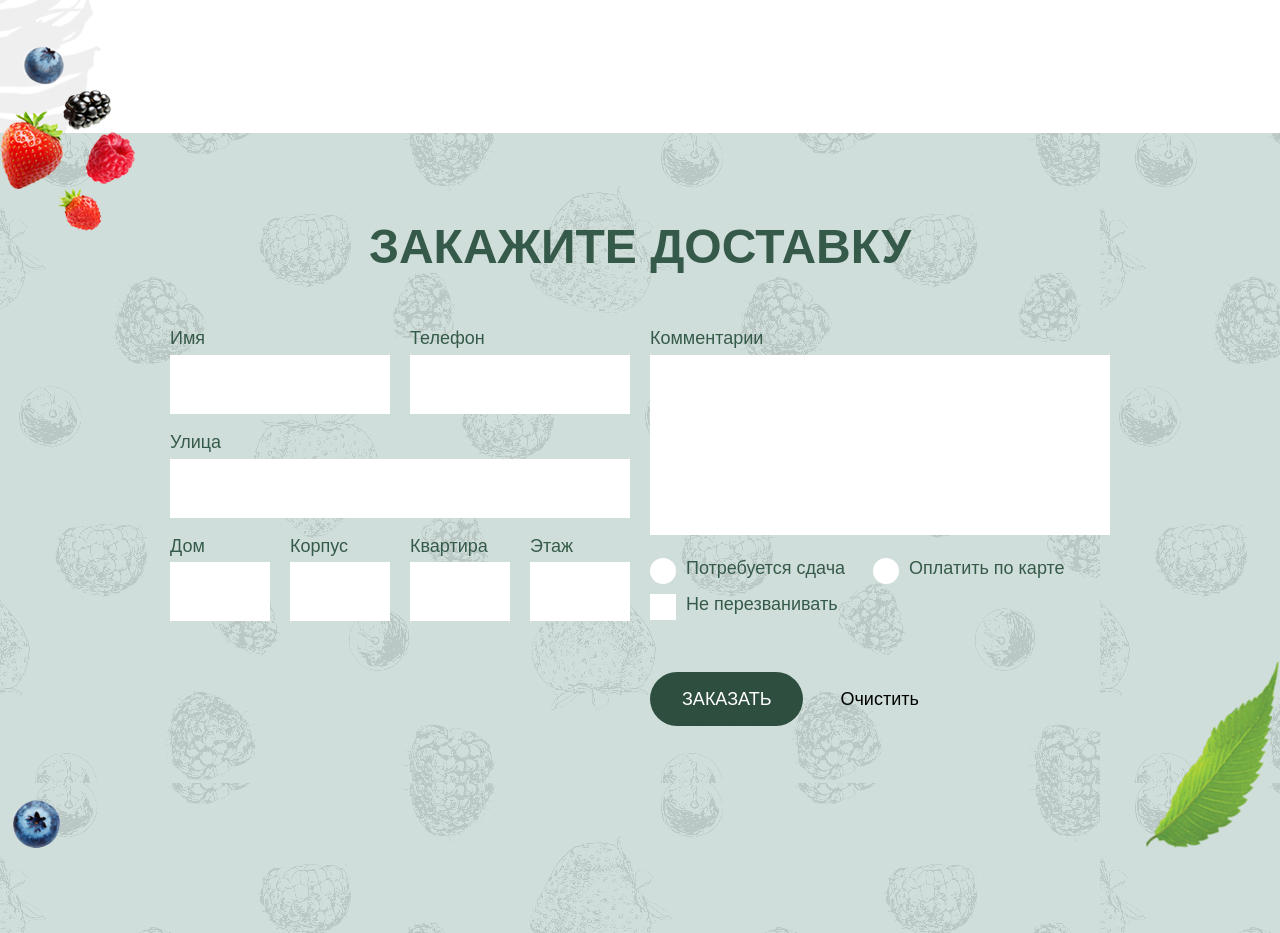
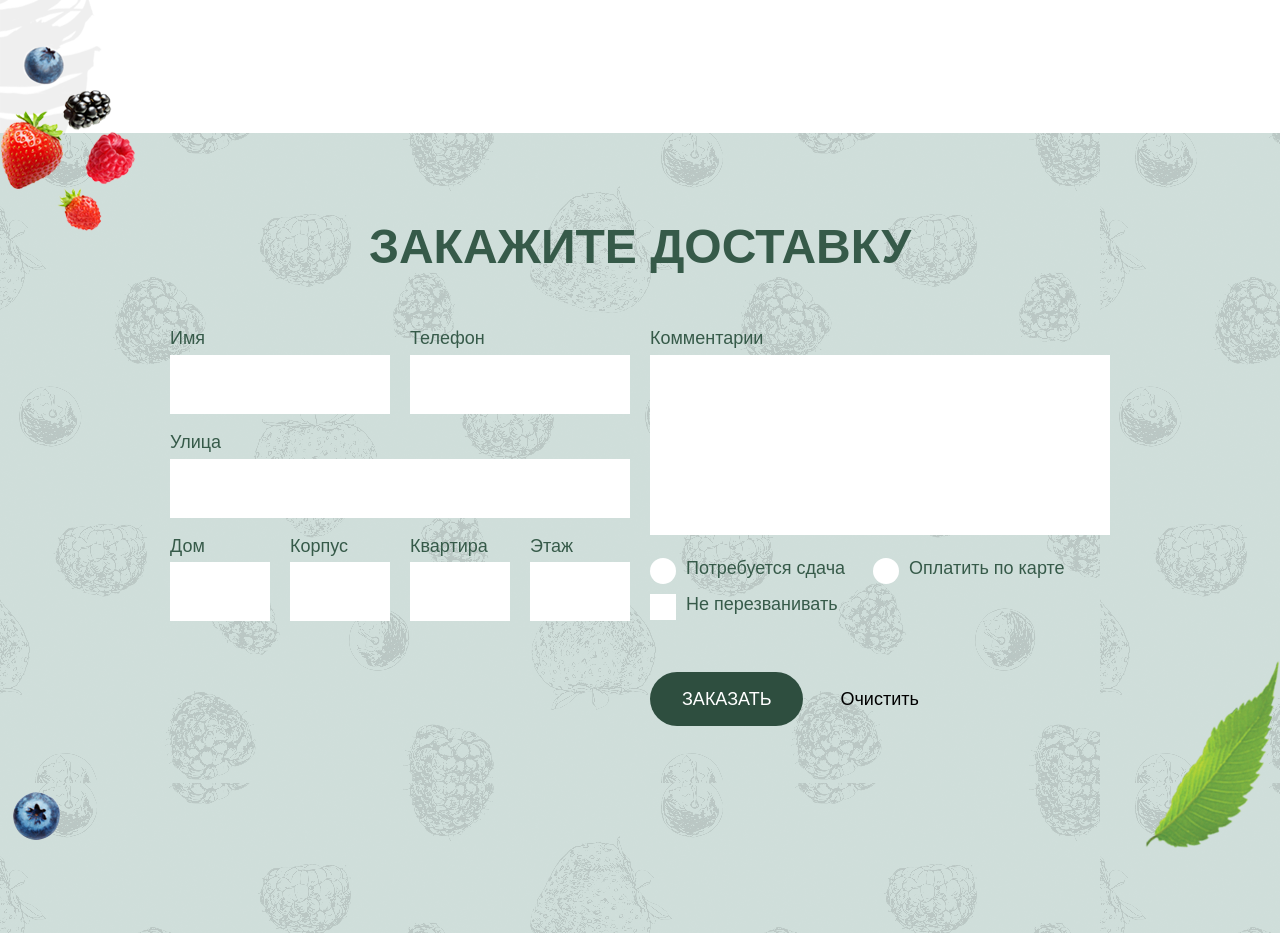
Before and after one commit to Realcoder16/chocco, a plain HTML site: page index.html in a window 1280 px wide. Shown: the part 2380-3313 px from the top of the page. Drawn offline with nearby package versions, Linux system fonts and the light colour scheme; files that its build step writes are made by us from their sources.

Commit message:
4 section ready for gh-pages

```diff
--- a/components/forms.scss
+++ b/components/forms.scss
@@ -12,7 +12,7 @@
   z-index: 50;
   &:before{
     content: url("../decor/blueberry\ order.png");
-    bottom: 10%;
+    bottom: 11%;
     left: 1%;
     position: absolute;
   }
```
